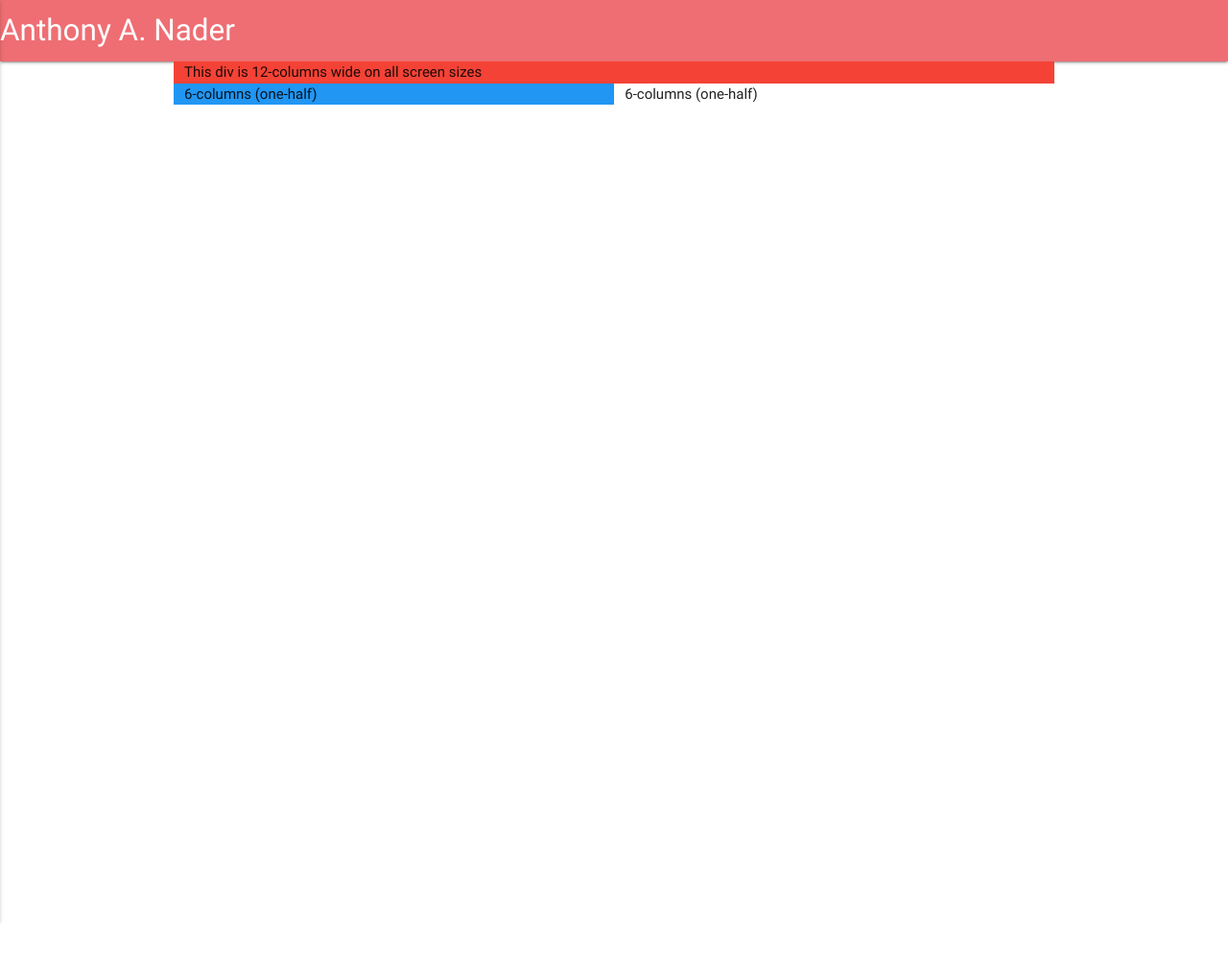
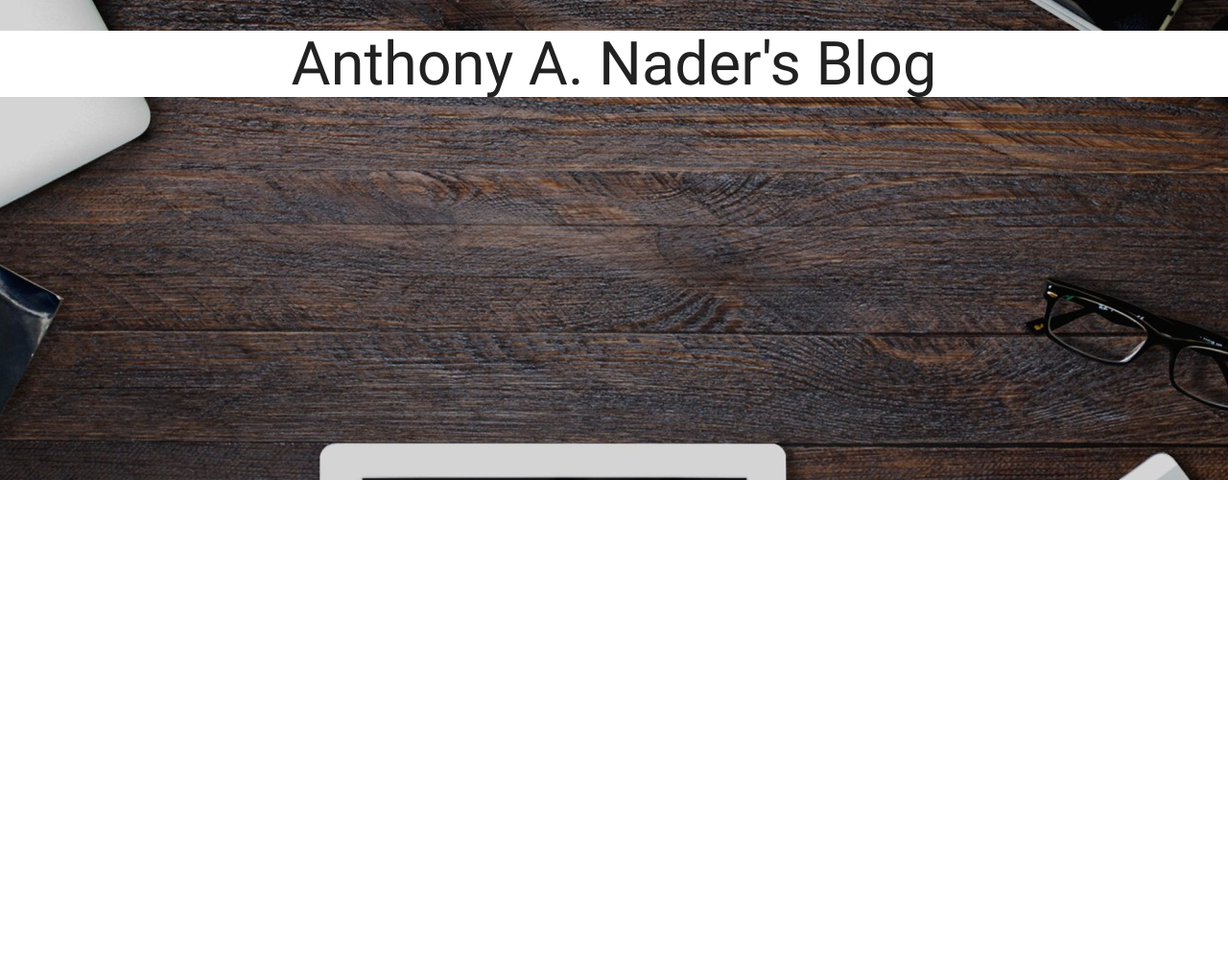
Before and after one commit to anthonyanader/personalBlog, a Jekyll site: the page built from index.html, in a window 1280 px wide. Shown: the whole page at 96% size. Built offline with Jekyll 4.4.1, drawn with Linux system fonts in a browser that asks for light colours; before the commit the page ends 900 px from its top, so only the background shows below that.

Commit message:
saving index.html

```diff
--- a/index.html
+++ b/index.html
@@ -1,12 +1,10 @@
 ---
 layout: default
 ---
-{% include nav.html %}
-    <div class="container">
-        <div class="row">
-            <div class="red col s12">This div is 12-columns wide on all screen sizes</div>
-            <div class="blue col s6">6-columns (one-half)</div>
-            <div class="cream col s6">6-columns (one-half)</div>
-    </div>
+<div class="parallax-container">
+    <div class="parallax"><img class="header-img"src="{{"/assets/img/heroSplashHeader.jpg" | prepend: site.baseurl }}"></div>
+    <h1 class="white center-align">Anthony A. Nader's Blog</h1>
+</div>
+<div class="white test-header">
 
-    </div>
+</div>
```
